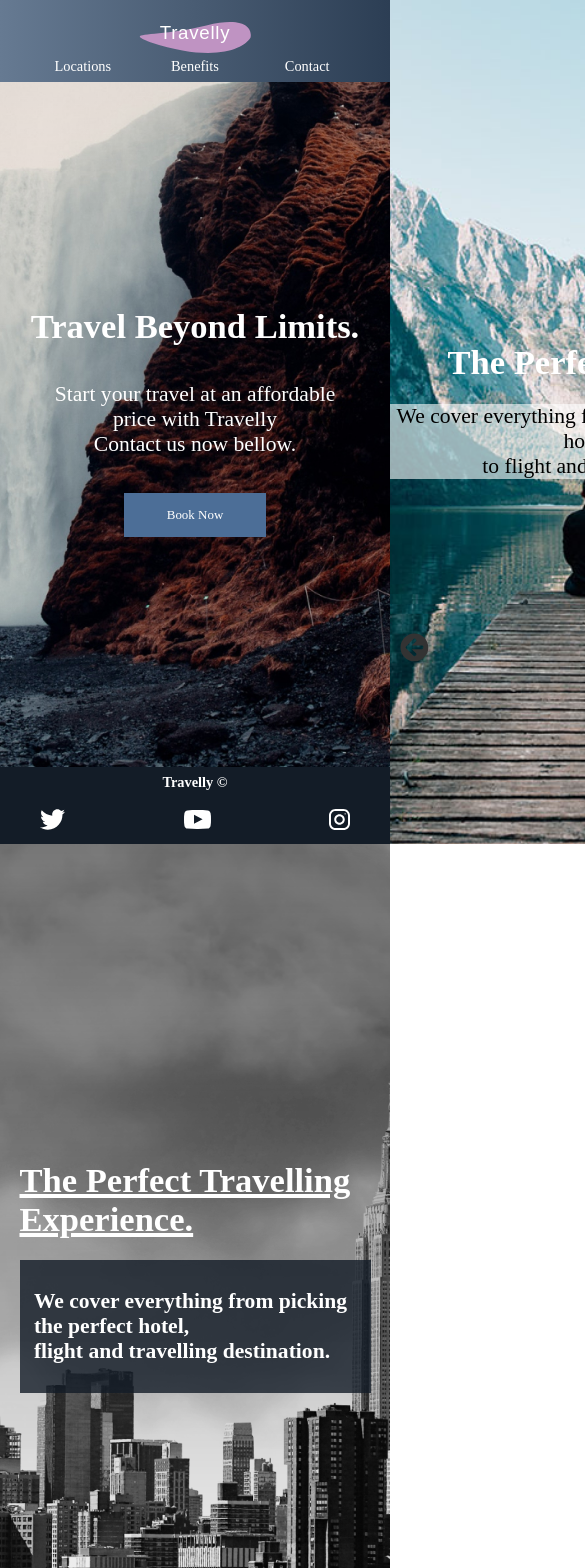
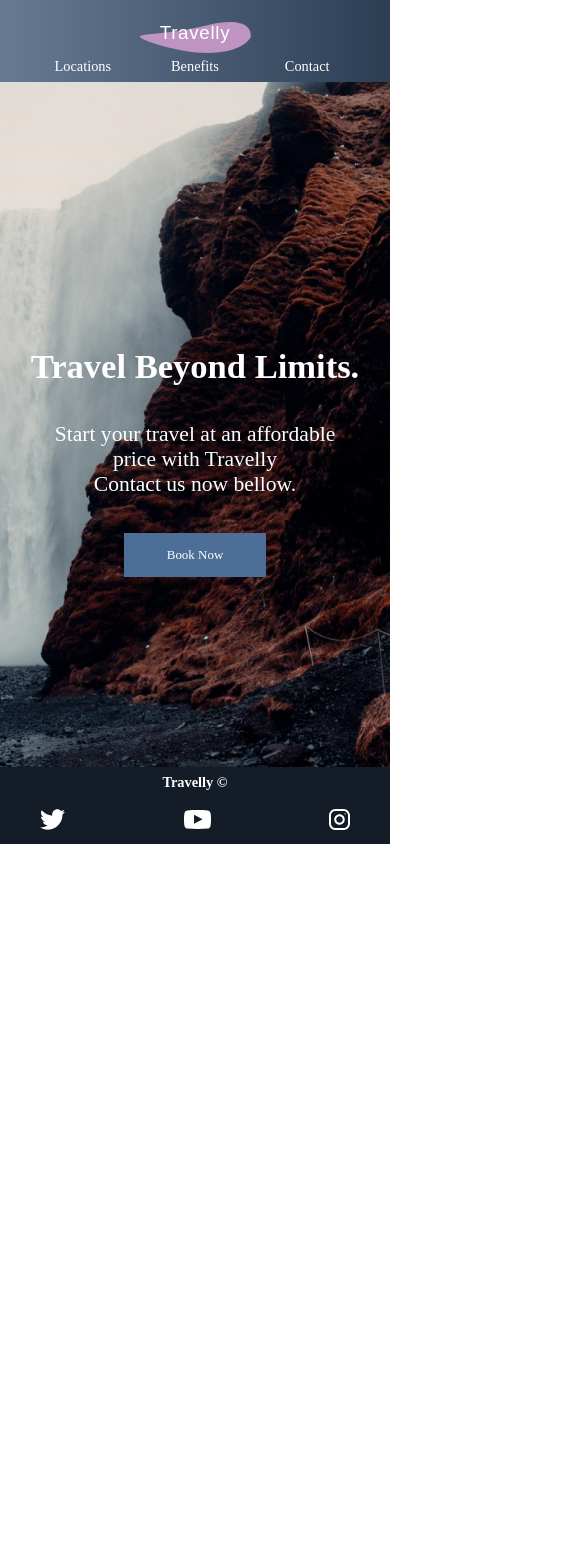
Before and after one commit to your-website/travelly, a React (Create React App) app: page / in a window 390 px wide. Shown: the top 1568 px of the page, 585 px wide, since content can reach past the window. After the commit the page ends 844 px from the top, so only its background shows below. Built offline with nearby package versions, Linux system fonts and the light colour scheme; a web font is replaced by a local one.

Commit message:
13. fix overflow for pages and add style for mobile

```diff
--- a/src/App.js
+++ b/src/App.js
@@ -4,6 +4,7 @@ import GlobalStyles from "./components/GlobalStyles";
 import Nav from "./components/Nav";
 // Pages
 import MainPage from "./pages/Main";
+
 function App() {
   return (
     <div className="App">
--- a/src/components/Benefits.js
+++ b/src/components/Benefits.js
@@ -26,11 +26,13 @@ export default Benefits;
 const BenefitsStyle = styled.section`
   position: relative;
   background-color: #fff;
+  height: 100%;
 `;
 
 const Header = styled.header`
   background: #343c44;
-  min-height: 100vh;
+  height: 100%;
+
   display: flex;
   flex-direction: column;
   justify-content: center;
--- a/src/components/Contact.js
+++ b/src/components/Contact.js
@@ -27,7 +27,8 @@ const ContactStyle = styled.section`
   background-size: cover;
   background-repeat: no-repeat;
   background-position: center;
-  min-height: 100vh;
+  height: 100%;
+
   background-color: #fff;
 
   display: flex;
@@ -37,6 +38,13 @@ const ContactStyle = styled.section`
   header {
     text-align: center;
     padding: 4rem;
+  }
+
+  @media (max-width: 700px) {
+    header {
+      text-align: center;
+      padding: 2rem;
+    }
   }
 `;
 
--- a/src/components/Form.js
+++ b/src/components/Form.js
@@ -18,9 +18,9 @@ const Form = () => {
         <label htmlFor="area">Text:</label>
         <textarea name="area"></textarea>
       </div>
-      <Button type="submit" value="Send">
+      <FormButton type="submit" value="Send">
         Submit
-      </Button>
+      </FormButton>
     </FormStyle>
   );
 };
@@ -53,20 +53,34 @@ const FormStyle = styled.form`
     padding: 0.2rem 3rem;
   }
 
-  button {
-    width: 100%;
-    padding: 2rem;
-    margin-top: 8rem;
-    border-bottom-left-radius: 20px;
-    border-bottom-right-radius: 20px;
-  }
-
   @media (max-width: 700px) {
     div {
-      flex-direction: column;
+      display: block;
+      padding: 0;
+      text-align: left;
     }
     input {
       padding: 1rem;
     }
+    Button {
+      margin-top: 3rem;
+    }
+    label {
+      padding: 2rem 0rem;
+      display: block;
+      margin: 0;
+    }
   }
 `;
+
+const FormButton = styled(Button)`
+  width: 100%;
+  padding: 2rem;
+  margin-top: 8rem;
+  border-bottom-left-radius: 20px;
+  border-bottom-right-radius: 20px;
+
+  @media (max-width: 700px) {
+    margin-top: 3rem;
+  }
+`;
--- a/src/components/GlobalStyles.js
+++ b/src/components/GlobalStyles.js
@@ -12,9 +12,18 @@ const GlobalStyles = createGlobalStyle`
         @media (max-width: 950px) {
             font-size: 45%;
         }
+
+        @media (max-width: 350px) {
+            font-size: 35%;
+        }
+
+        @media (max-width: 290px) {
+            font-size: 28%;
+        }
     }
     body {
         font-family: 'Noto Serif JP', serif;
+        overflow: hidden;
     }
     h1 {
         font-size: 2.6rem;
--- a/src/components/Location.js
+++ b/src/components/Location.js
@@ -29,7 +29,7 @@ const Section = styled.section`
   background-size: cover;
   background-position: center;
   background-repeat: no-repeat;
-  min-height: 100vh;
+  height: 100%;
 
   display: flex;
   align-items: center;
--- a/src/components/Travel.js
+++ b/src/components/Travel.js
@@ -23,7 +23,7 @@ const Traveltyle = styled.section`
   background-size: cover;
   background-repeat: no-repeat;
   background-position: center;
-  min-height: 90vh;
+  height: 100%;
   background-color: #fff;
 
   color: white;
--- a/src/pages/Main.js
+++ b/src/pages/Main.js
@@ -9,12 +9,7 @@ import Contact from "../components/Contact";
 import Footer from "../components/Footer";
 // Animate
 import { motion, AnimatePresence, useAnimation } from "framer-motion";
-import {
-  animLocation,
-  animBenefits,
-  animContact,
-  staggerPage,
-} from "../animations";
+import { animLocation, animBenefits, animContact } from "../animations";
 // Redux
 import { useSelector } from "react-redux";
 
@@ -44,7 +39,7 @@ const MainPage = () => {
   }
 
   return (
-    <Page>
+    <>
       <AnimatePresence>
         <Main>
           <TravelStyle>
@@ -79,7 +74,7 @@ const MainPage = () => {
       <StyleFooter>
         <Footer />
       </StyleFooter>
-    </Page>
+    </>
   );
 };
 
@@ -87,43 +82,43 @@ export default MainPage;
 
 const Main = styled(motion.main)`
   overflow: hidden;
+  width: 100%;
+  height: 90vh;
+  overflow: hidden;
+  z-index: 10;
+  position: absolute;
 `;
 
-const Page = styled.div`
-  height: 90vh;
+const Page = styled(motion.div)`
+  position: absolute;
+  height: 100%;
+  top: 0%;
   width: 100%;
 `;
+
 const StyleFooter = styled.div`
   position: absolute;
+
   bottom: 0%;
   left: 0;
   z-index: 6;
   width: 100%;
+  z-index: 11;
 `;
-const LocationStyle = styled(motion.div)`
-  position: absolute;
-  top: 0;
+const LocationStyle = styled(Page)`
   left: 0;
-  width: 100%;
   z-index: 2;
   background-color: #fff;
 `;
-const BenefitsStyle = styled(motion.div)`
-  position: absolute;
-  top: 0%;
+const BenefitsStyle = styled(Page)`
   width: 100%;
   z-index: 3;
 `;
-const TravelStyle = styled(motion.div)`
-  position: absolute;
-  top: 5%;
-  left: 0;
+const TravelStyle = styled(Page)`
   width: 100%;
   z-index: 1;
 `;
-const ContactStyle = styled(motion.div)`
-  position: absolute;
-  top: 0%;
+const ContactStyle = styled(Page)`
   width: 100%;
   z-index: 4;
 `;
```
Also changed, not shown: 1 other file (tests, documents, lock files or other folders).
